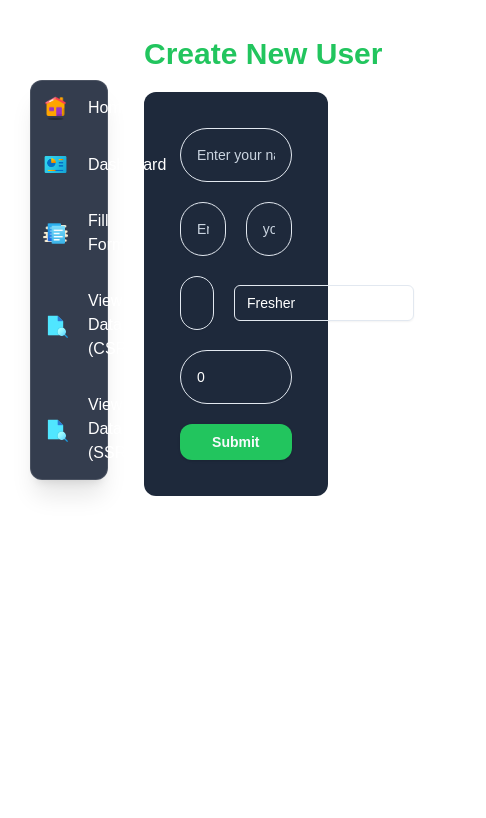
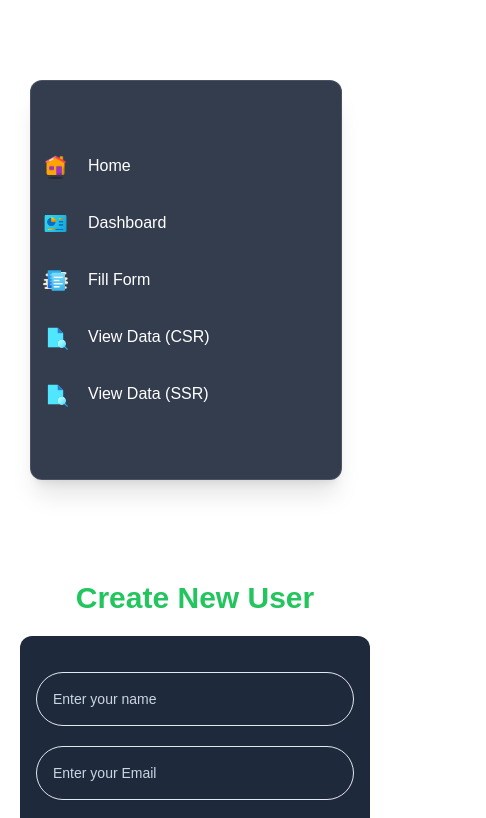
Before and after one commit to Aniruddha-Gade/formView___NextJs14, a Next.js app: page /dashboard/fill-form in a window 390 px wide. Shown: the top 818 px of the page, 486 px wide, since content can reach past the window. Built offline with nearby package versions, Linux system fonts and the light colour scheme.

Commit message:
make mobile responsive

```diff
--- a/app/dashboard/fill-form/page.tsx
+++ b/app/dashboard/fill-form/page.tsx
@@ -67,14 +67,14 @@ const page = () => {
 
   return (
     <div className='p-5 text-white  '>
-      <h1 className='text-3xl font-bold text-green-500 '>
+      <h1 className='text-3xl font-bold text-green-500 text-center md:text-left'>
         Create New User
       </h1>
 
 
 
       <div className='flex flex-col min-h-screen mt-5 '>
-        <div className='bg-slate-800 h-full w-[60%] p-9 rounded-xl'>
+        <div className='bg-slate-800 h-full w-[60% p-4 py-9 md:p-9 rounded-xl'>
 
           <Form {...form}>
             <form onSubmit={form.handleSubmit(onSubmit)} className="flex flex-col gap-5 ">
@@ -96,7 +96,7 @@ const page = () => {
 
 
               {/* email  */}
-              <div className='flex gap-5 '>
+              <div className='flex flex-col md:flex-row gap-5 '>
                 <div className='w-full flex flex-col gap-5 md:flex-row'>
                   <FormField
                     control={form.control}
--- a/app/dashboard/layout.tsx
+++ b/app/dashboard/layout.tsx
@@ -5,7 +5,7 @@ import { sidebarData } from '../../constants/sidebar';
 
 export default function DashboardLayout({ children }: { children: React.ReactNode }) {
     return (
-        <div className="flex">
+        <div className="flex flex-col md:flex-row">
 
             {/* dynamic heading */}
             <Heading
@@ -15,7 +15,7 @@ export default function DashboardLayout({ children }: { children: React.ReactNod
             />
 
 
-            <div className={`sticky w-[20%] h-[400px]  bg-slate-800 bg-opacity-90 border border-[#ffffff1d]
+            <div className={`sticky w-[80%] md:w-[20%] h-[400px] bg-slate-800 bg-opacity-90 border border-[#ffffff1d]
                              rounded-xl shadow-xl my-[80px] ml-[30px] `}
             >
                 <nav className="w-full flex items-center justify-center gap-5 h-full bg-slate-80 ">
@@ -42,7 +42,7 @@ export default function DashboardLayout({ children }: { children: React.ReactNod
                 </nav>
             </div>
 
-            <main className="w-full p-4">{children}</main>
+            <main className="w-full md:p-4">{children}</main>
         </div>
     );
 }
```
